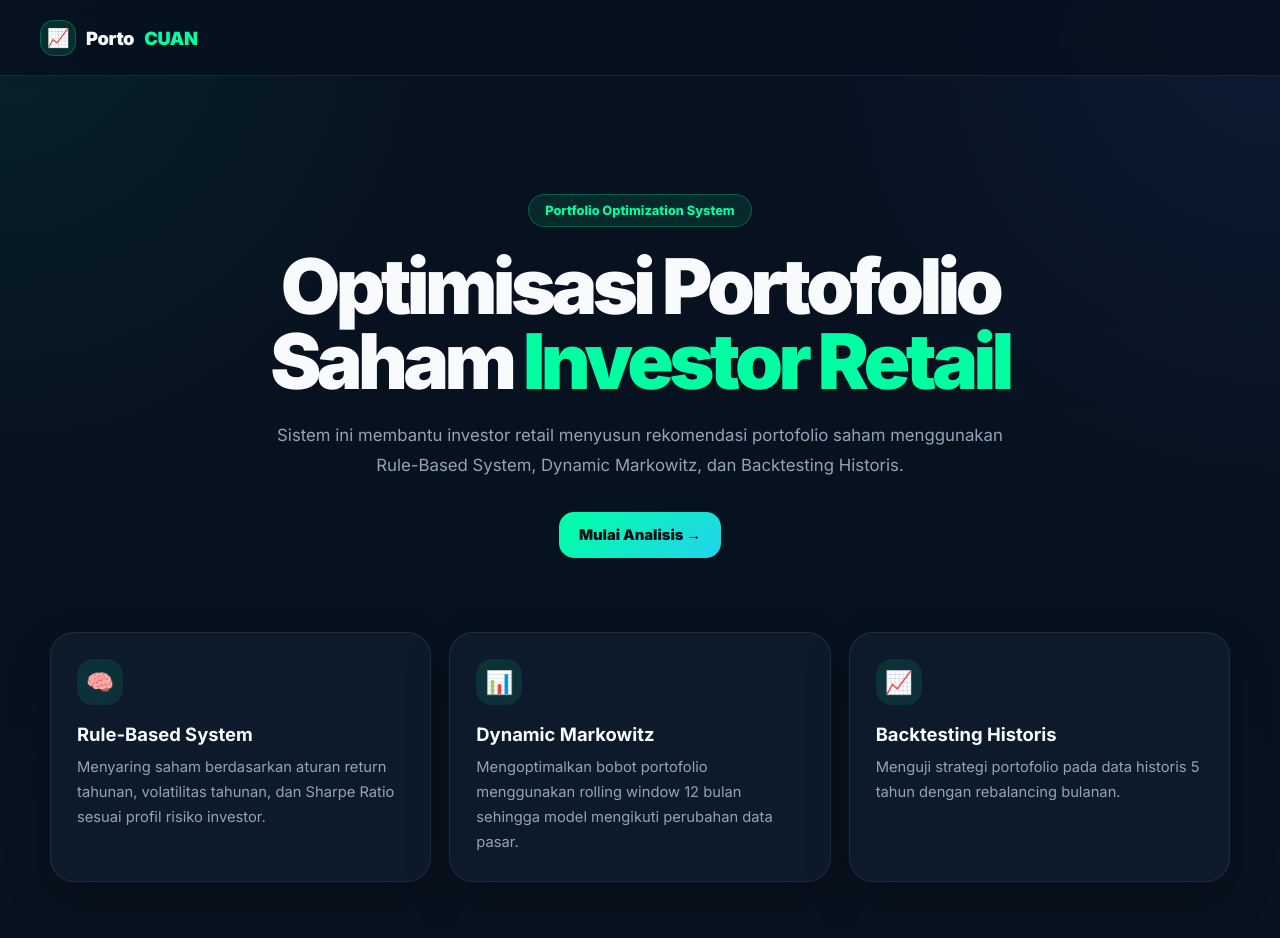
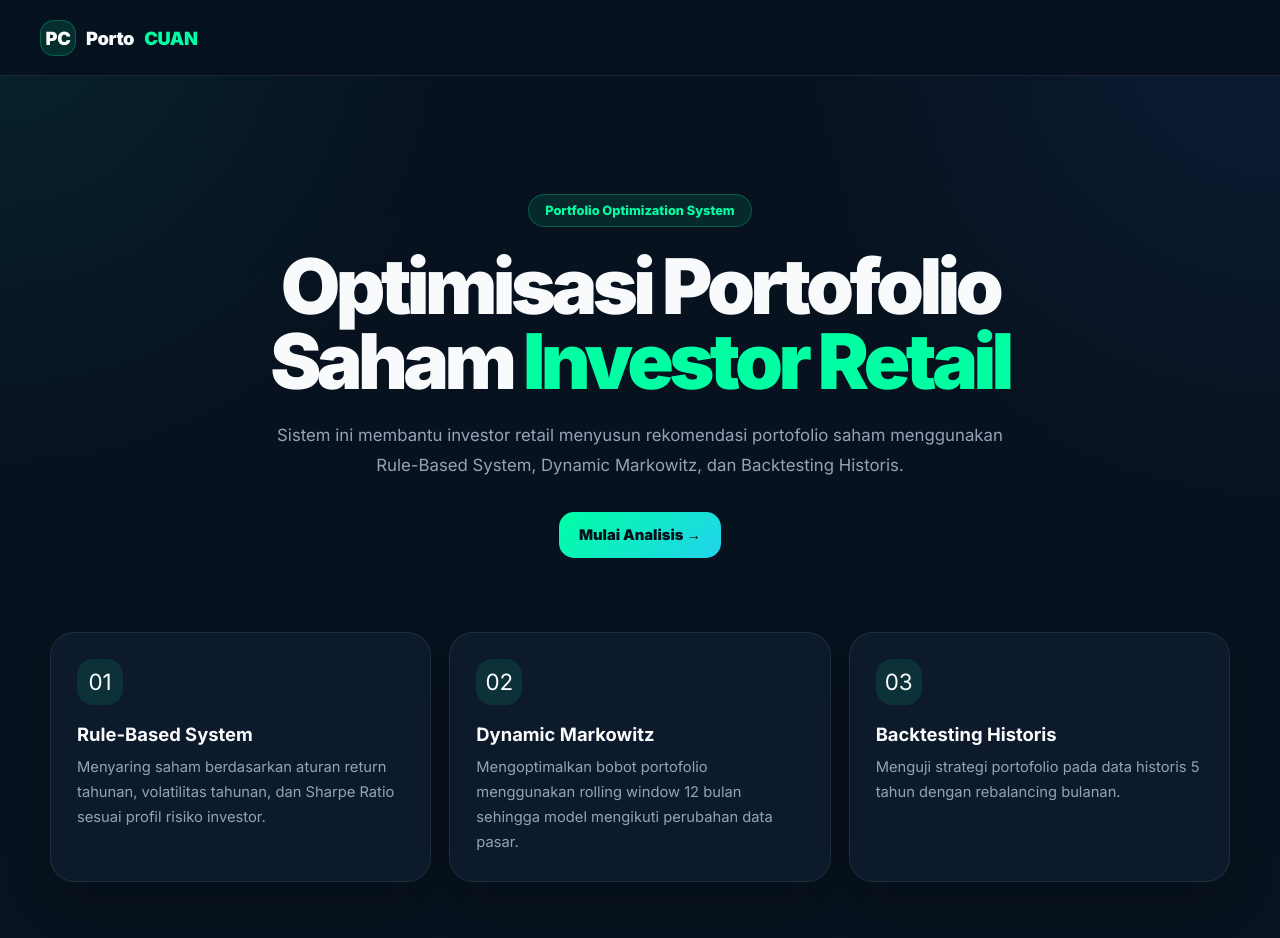
Before and after one commit to Duaarr/PortoCUAN-Rule-Based-System-Dynamic-Markowitz-Portfolio-Optimizer, a Flask app: page / in a window 1280 px wide. Run offline with Flask 3, Linux system fonts and the light colour scheme.

Commit message:
Update navigation and feature icons in index.html

```diff
--- a/templates/index.html
+++ b/templates/index.html
@@ -11,7 +11,7 @@
 
 <nav class="navbar">
   <a href="/" class="nav-brand">
-    <div class="nav-logo">📈</div>
+    <div class="nav-logo">PC</div>
     Porto<span>CUAN</span>
   </a>
 </nav>
@@ -37,7 +37,7 @@
   <section class="feature-grid">
 
     <div class="feature-card">
-      <div class="feature-icon">🧠</div>
+      <div class="feature-icon">01</div>
       <h3>Rule-Based System</h3>
       <p>
         Menyaring saham berdasarkan aturan return tahunan, volatilitas tahunan,
@@ -46,7 +46,7 @@
     </div>
 
     <div class="feature-card">
-      <div class="feature-icon">📊</div>
+      <div class="feature-icon">02</div>
       <h3>Dynamic Markowitz</h3>
       <p>
         Mengoptimalkan bobot portofolio menggunakan rolling window 12 bulan
@@ -55,7 +55,7 @@
     </div>
 
     <div class="feature-card">
-      <div class="feature-icon">📈</div>
+      <div class="feature-icon">03</div>
       <h3>Backtesting Historis</h3>
       <p>
         Menguji strategi portofolio pada data historis 5 tahun dengan
```
